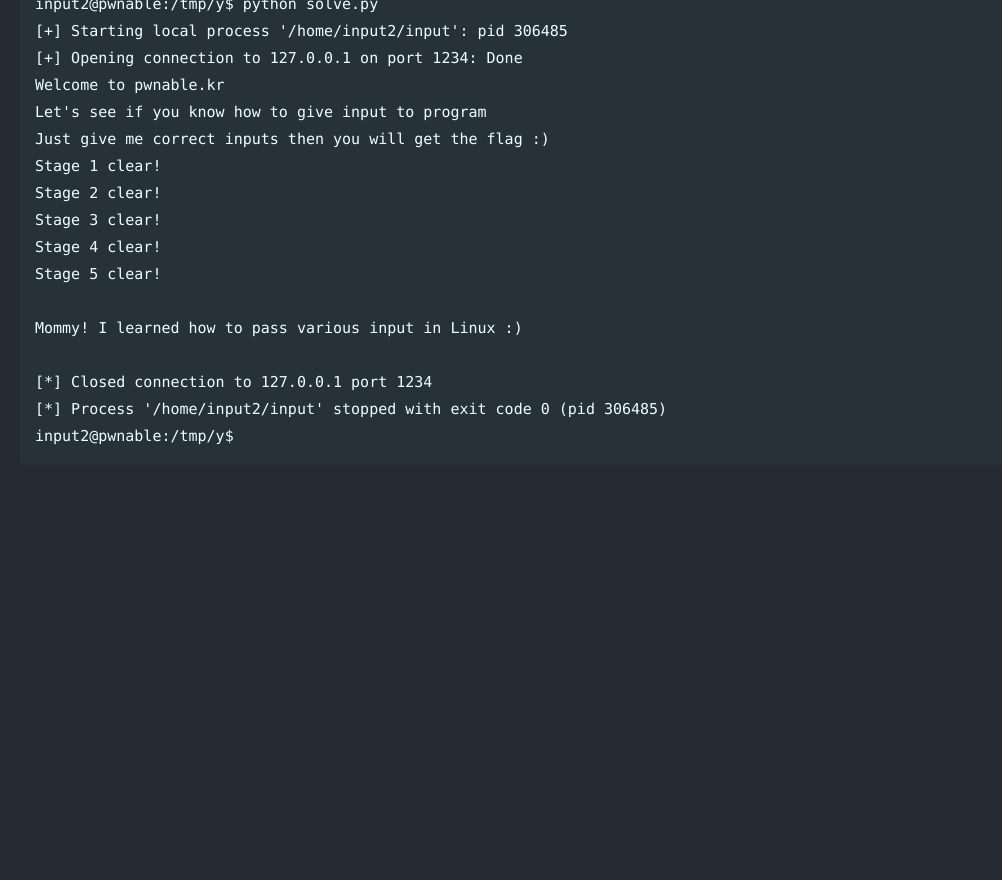
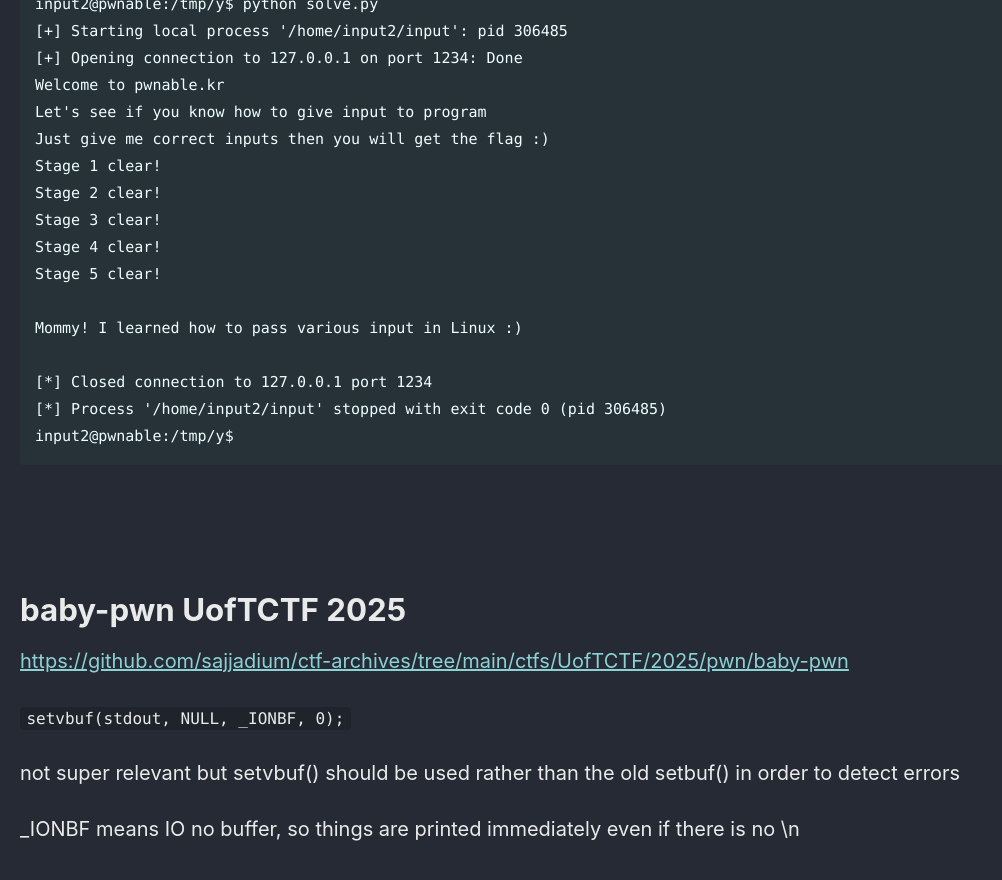
Before and after one commit to Connor-McCartney/Connor-McCartney.github.io, a Jekyll site: the page built from _pages/misc/pwn.md, in a window 1280 px wide and 900 px high, scrolled down 28791 px. Shown: the top 880 px of the window, without its empty margins (0-1002 px from the left). Built offline with Jekyll 4.4.1, drawn with Linux system fonts in a browser that asks for light colours; cached includes are drawn as plain includes; before the commit the page ends 29301 px from its top, so only the background shows below that.

Commit message:
Update pwn.md

````diff
--- a/_pages/misc/pwn.md
+++ b/_pages/misc/pwn.md
@@ -1190,3 +1190,18 @@ Mommy! I learned how to pass various input in Linux :)
 [*] Process '/home/input2/input' stopped with exit code 0 (pid 306485)
 input2@pwnable:/tmp/y$
 ```
+
+
+<br>
+
+<br>
+
+# baby-pwn UofTCTF 2025
+
+<https://github.com/sajjadium/ctf-archives/tree/main/ctfs/UofTCTF/2025/pwn/baby-pwn>
+
+`setvbuf(stdout, NULL, _IONBF, 0);`
+
+not super relevant but setvbuf() should be used rather than the old setbuf() in order to detect errors
+
+_IONBF means IO no buffer, so things are printed immediately even if there is no \n
````
